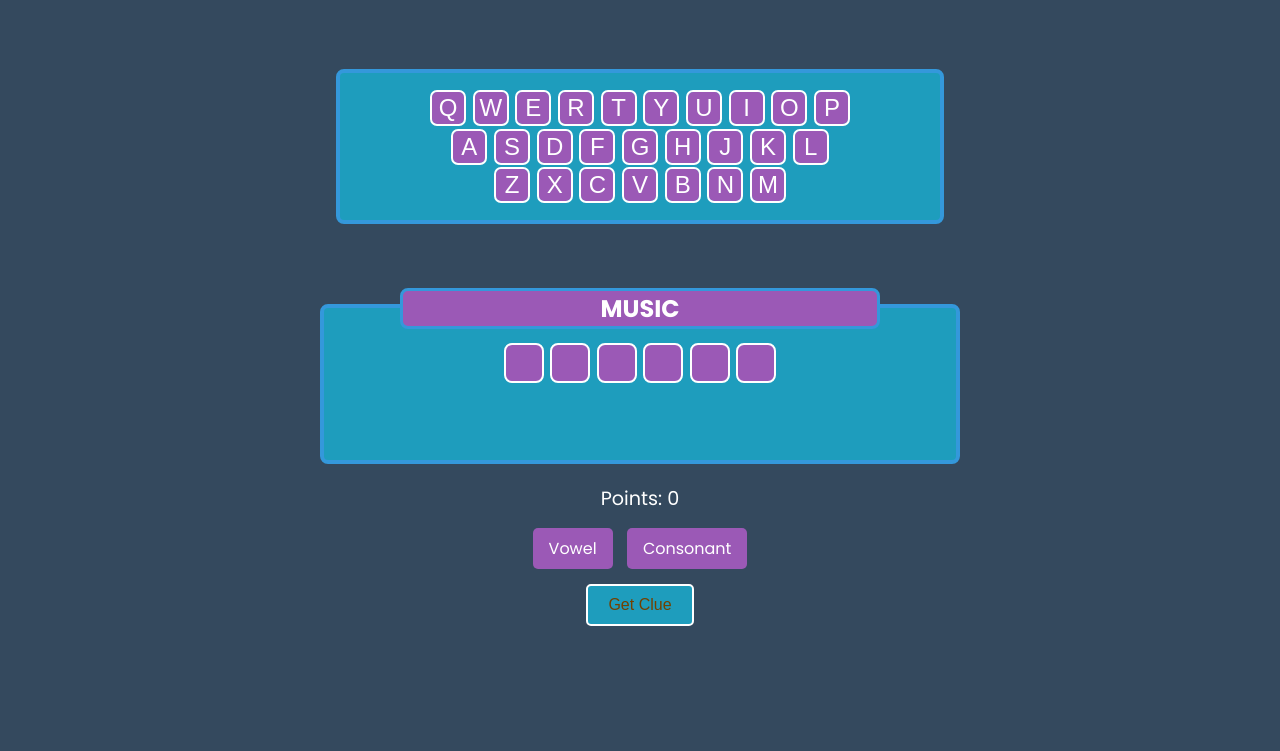
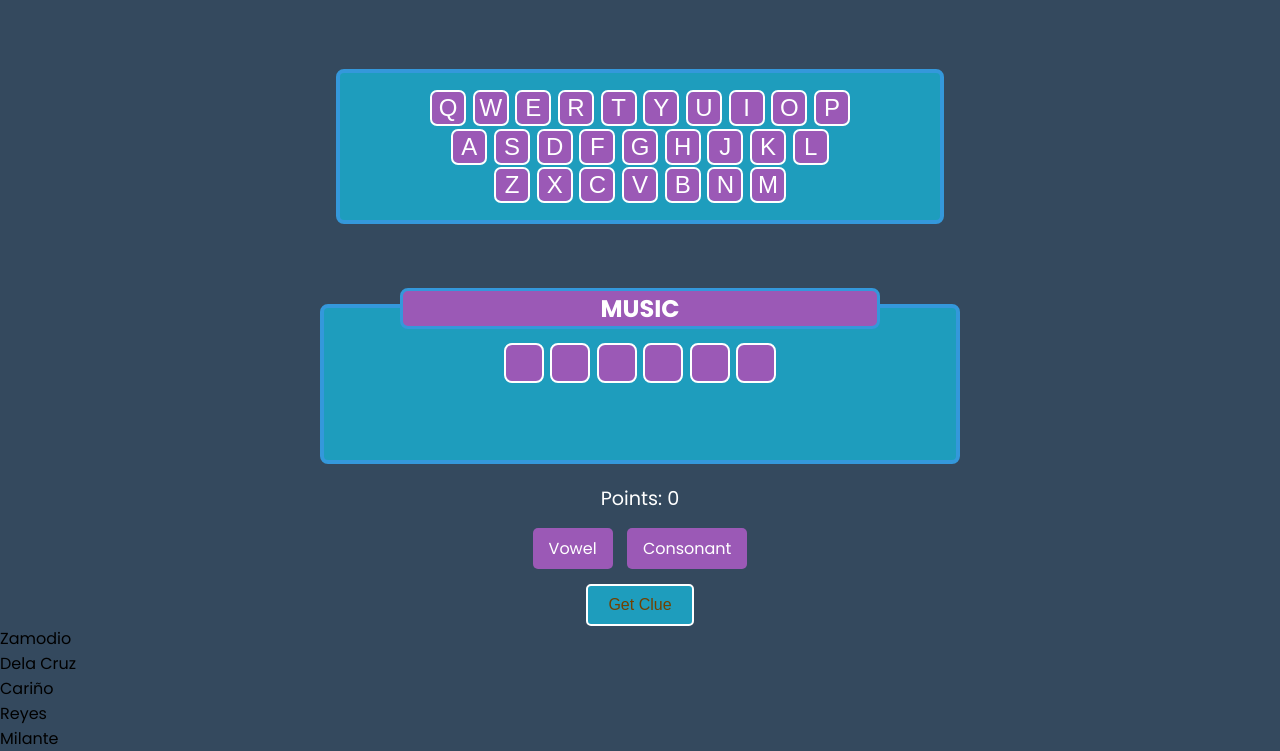
Before and after one commit to Kaiezn/hangaroo.github.io, a plain HTML site: page index.html in a window 1280 px wide. Shown: the part 115-866 px from the top of the page. Before the commit the page ends 800 px from the top, so only its background shows below. Drawn offline with Linux system fonts and the light colour scheme.

Commit message:
Update index.html

```diff
--- a/index.html
+++ b/index.html
@@ -94,6 +94,13 @@
         <button id="clue-button">Get Clue</button>
     </section>
 
+    <footer>
+        <p>Zamodio</p>
+        <p>Dela Cruz</p>
+        <p>Cariño</p>
+        <p>Reyes</p>
+        <p>Milante</p>
+    </footer>
 
 
     <script src="./js/main.js"></script>
```
